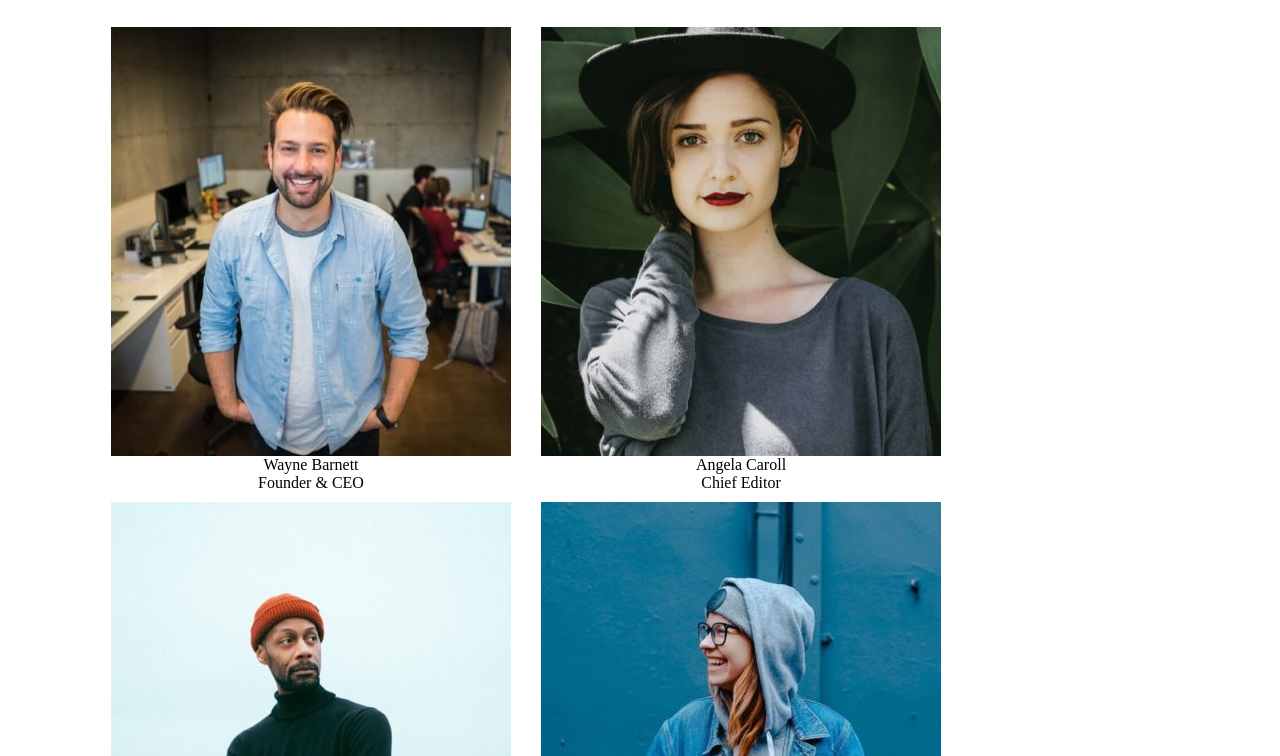
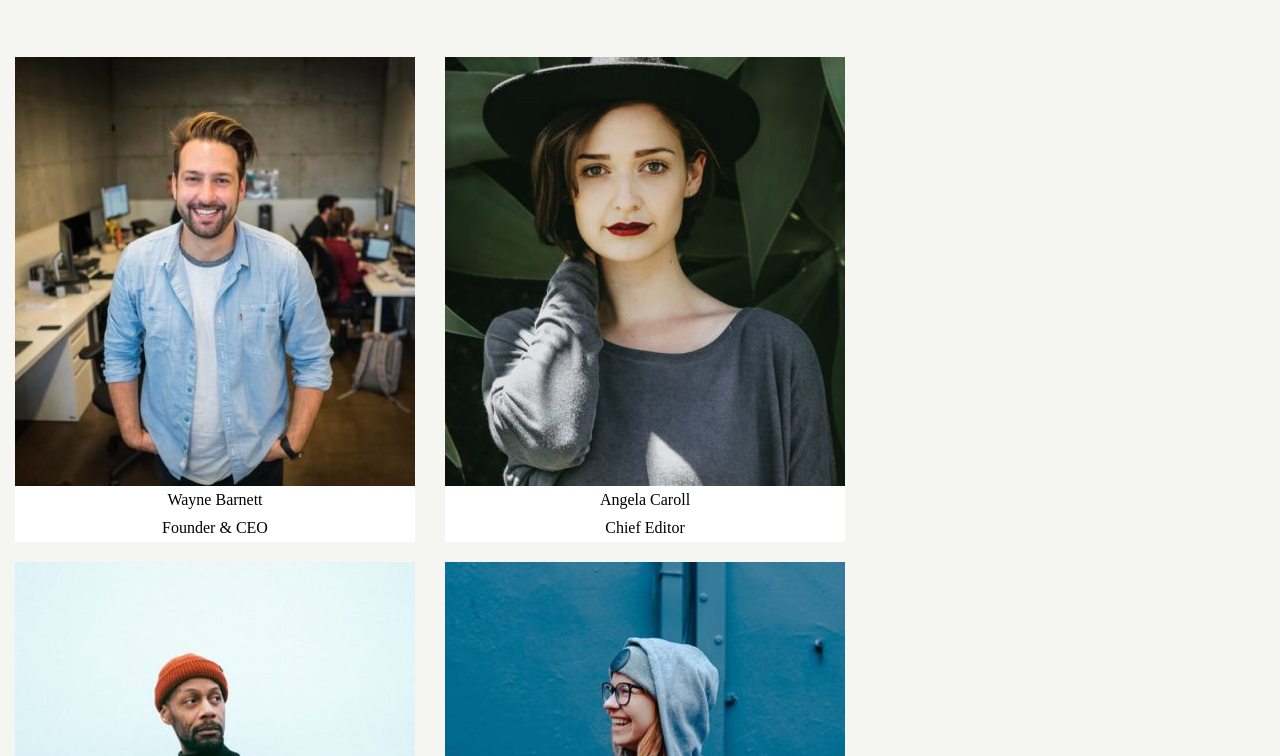
Before and after one commit to edocico/js-our-team, a plain HTML site: page index.html in a window 1280 px wide. Shown: the part 116-872 px from the top of the page. Drawn offline with Linux system fonts and the light colour scheme.

Commit message:
fix style

```diff
--- a/css/style.css
+++ b/css/style.css
@@ -12,7 +12,8 @@
 
 .app-main {
     flex-grow: 1;
-
+    background-color: #F5F5F1;
+    padding-top: 30px;
 }
 
 .app-header {
@@ -21,6 +22,7 @@
     align-items: center;
     padding: 30px 10px;
     gap: 10px;
+    background-color: #F5F5F1;
 }
 
 h1 {
@@ -38,11 +40,11 @@ p {
 }
 
 .container {
-    max-width: 85%;
+    max-width: 1300px;
     margin: 0 auto;
     display: flex;
     flex-wrap: wrap;
-    row-gap: 10px;
+    row-gap: 20px;
 }
 
 img {
@@ -54,4 +56,8 @@ img {
     display: flex;
     flex-direction: column;
     align-items: center;
+    background-color: #FFFFFF;
+    gap: 10px;
+    padding-bottom: 5px;
+    padding-top: 5px;
 }
```
